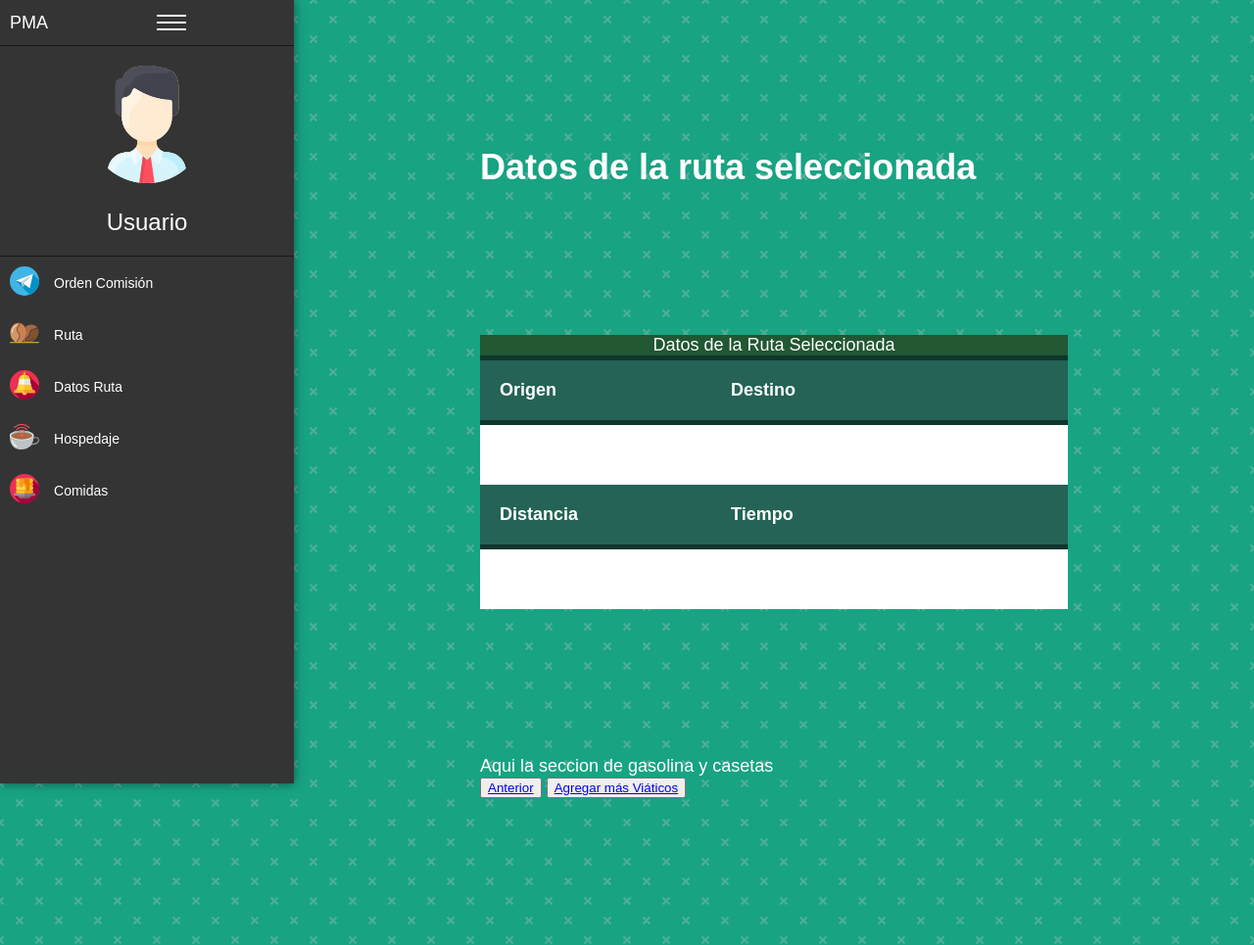
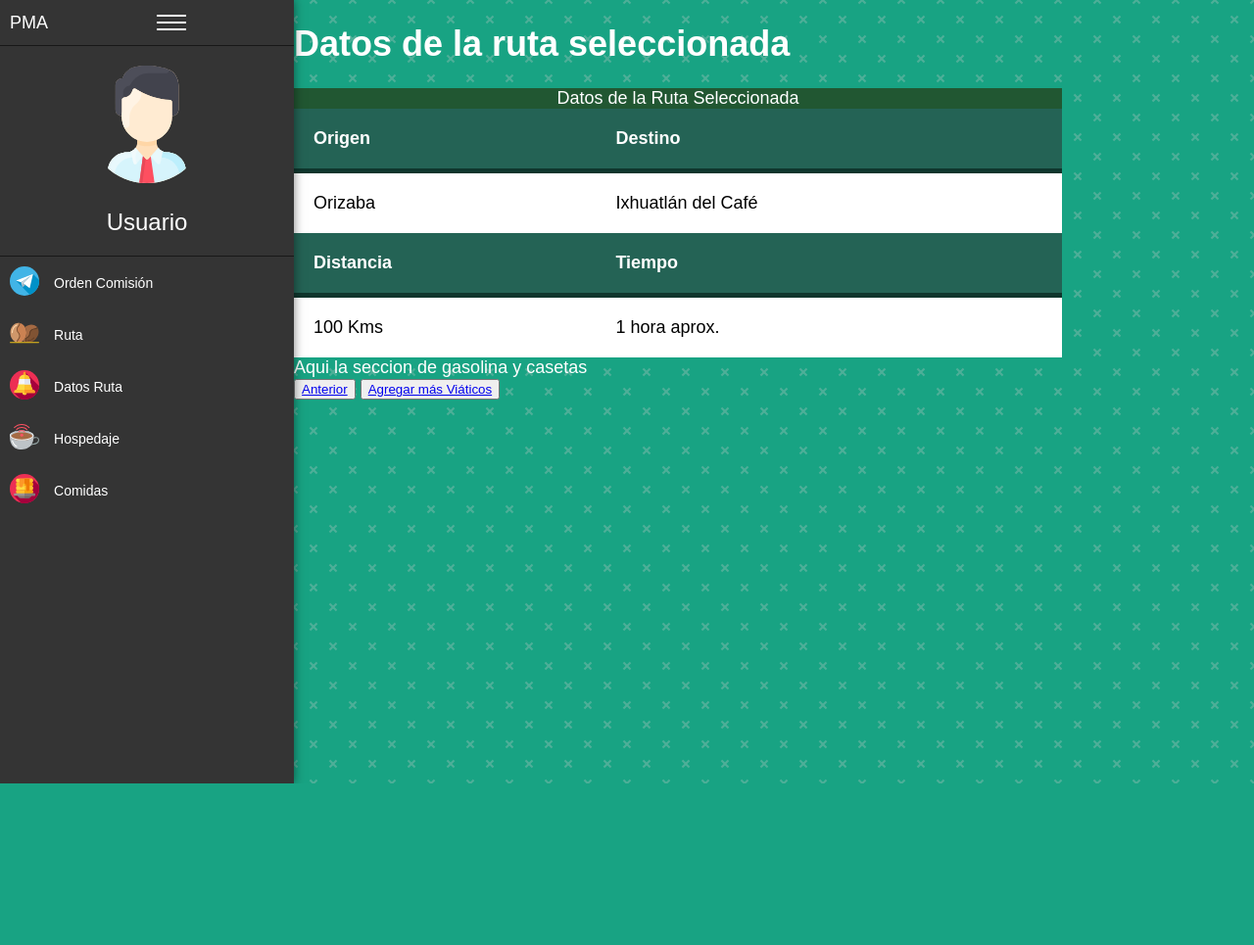
Before and after one commit to MasterOf-None/per_diem, a Node server app: page /viatical/selectedpath in a window 1280 px wide. Shown: the whole page at 98% size. After the commit the page ends 800 px from the top, so only its background shows below. Run offline with Node 20, Linux system fonts and the light colour scheme; some libraries are stand-ins or nearby versions; some web fonts are replaced.

Commit message:
Fix style selectedpath

```diff
--- a/src/public/css/selectedpath.css
+++ b/src/public/css/selectedpath.css
@@ -1,8 +1,7 @@
 /* body
 {
   font-family: Arial;
-  background-color: #18A383;
-  box-sizing: border-box;
+  background-color: ##632432;
 }
 
 header
@@ -17,48 +16,42 @@
   font-family: Arial;
   font-size: 20px;
   color: #CCC;
-} */
+}
 
-#main-container {
-  margin: 150px auto;
+#container {
+  margin: 50px 200px;
   width: 600px;
-  /* border: solid 1px black; */
-}
+}*/
 
 caption
 {
   background-color: #215732;
-  border-bottom: solid 5px #0F362D;
   color: white;
 }
 
-table
-{
+table {
   background-color: white;
   text-align: left;
   border-collapse: collapse;
-  width: 100%;
+  width: 80%;
+  color: black;
 }
 
-thead
-{
+th, td {
+  padding: 20px;
+}
+
+thead {
   background-color: #246355;
   border-bottom: solid 5px #0F362D;
   color: white;
 }
 
-th, td
-{
-  padding: 20px;
-}
-
-tr:nth-child(even)
-{
+tr:nth-child(even ){
   background-color: #ddd;
 }
 
-tr:hover td
-{
+tr:hover td{
   background-color: #369681;
   color: white;
 }
--- a/src/views/layouts/main.hbs
+++ b/src/views/layouts/main.hbs
@@ -1,5 +1,5 @@
 <!DOCTYPE html>
-<html lang="es">
+<html lang="es-MX">
   <head>
     <meta charset="UTF-8">
     <meta name="description" content="Sistema Integral de Gestión de Viáticos">
@@ -12,7 +12,7 @@
     {{!-- Styles --}}
     <link rel="stylesheet" href="/css/sidemenu.css">
     <link rel="stylesheet" href="/css/{{style}}">
-    <link rel="shortcut icon" href="/icons/favicon.ico" type="image/x-icon">
+    <link rel="shortcut icon" href="/icons/favicon.png" type="image/x-icon">
   </head>
 
   <body class="body-expanded">
--- a/src/views/viatical/selectedpath.hbs
+++ b/src/views/viatical/selectedpath.hbs
@@ -2,7 +2,7 @@
   <h1>Datos de la ruta seleccionada</h1>
 </header>
 
-<main id="main-container">
+<div id="container">
   <table>
     <caption>Datos de la Ruta Seleccionada</caption>
 
@@ -31,7 +31,7 @@
     </tbody>
 
   </table>
-</main>
+</div>
 
 <section>
   Aqui la seccion de gasolina y casetas
```
Also changed, not shown: src/views/viatical/choosepath.hbs (+8 -2 lines), src/views/viatical/commissionorder.hbs (+10 -3 lines), src/public/icons/favicon.png (added), src/routes/viatical.js (line endings or trailing spaces).
